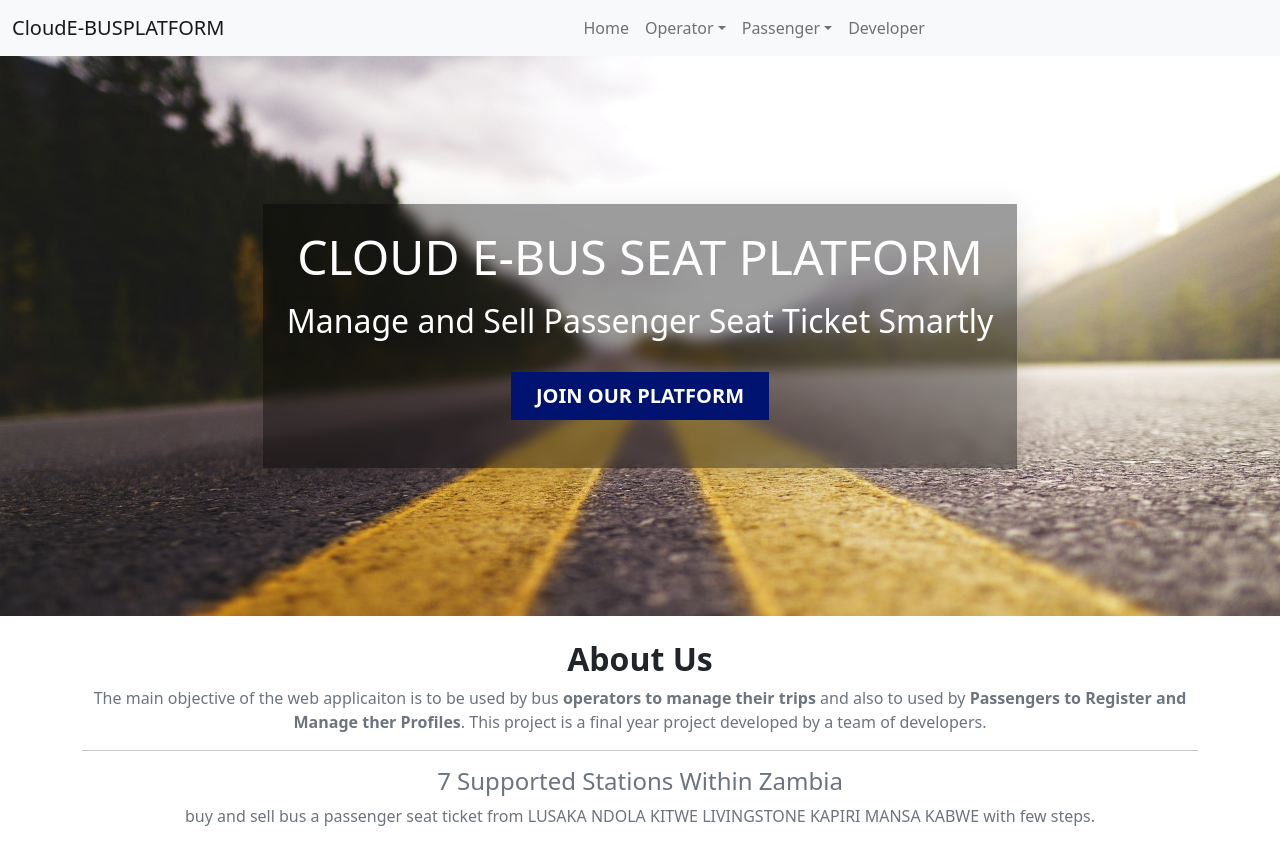
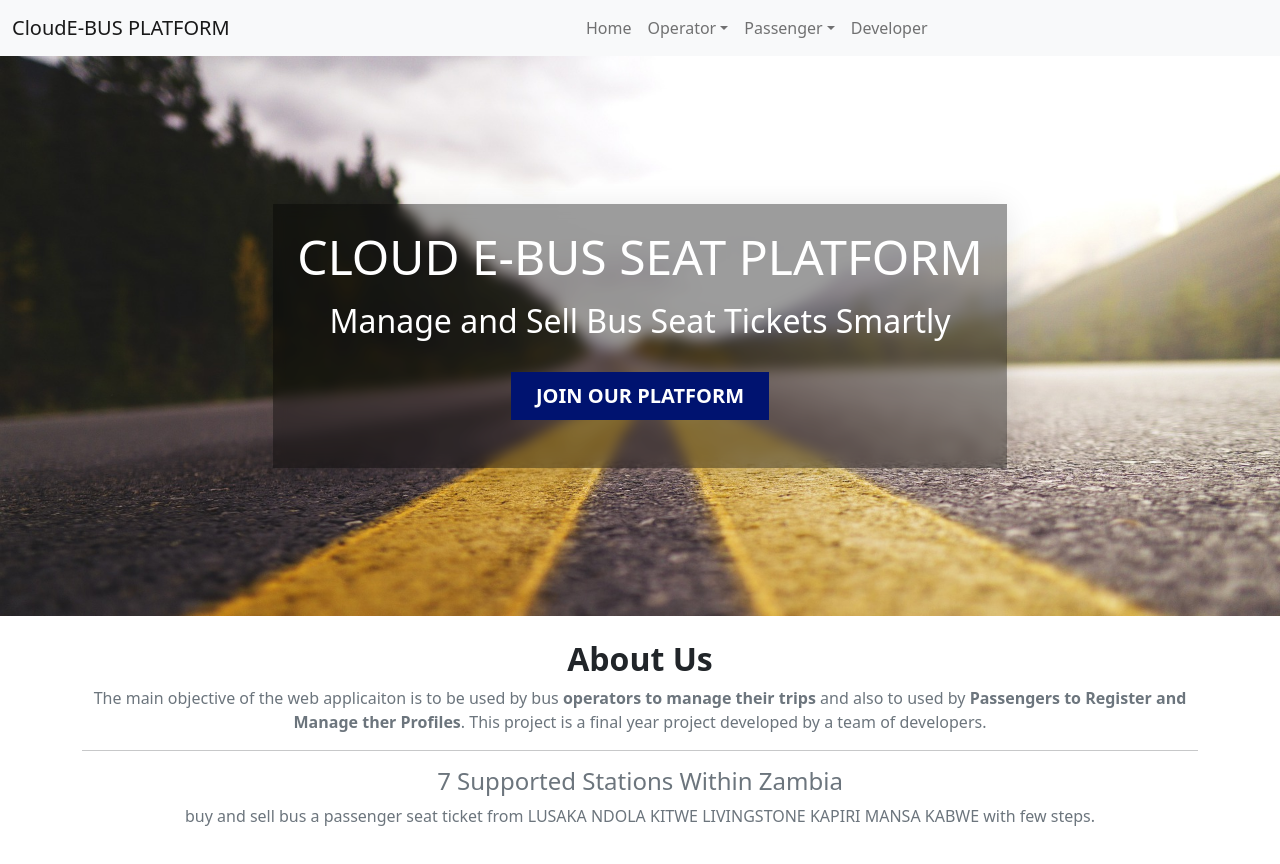
Before and after one commit to kennedyng/modern-bus-seat-booking-system, a Next.js app in the folder web_client/: page / in a window 1280 px wide. Shown: the top 864 px of the page. Built offline with nearby package versions, Linux system fonts and the light colour scheme; no server answers.

Commit message:
Hero Update

```diff
--- a/web_client/components/parts/Hero.jsx
+++ b/web_client/components/parts/Hero.jsx
@@ -9,11 +9,11 @@
           CLOUD E-BUS SEAT PLATFORM
         </p>
         <p className="h2 fw-lighter ">
-          Manage and Sell Passenger Seat Ticket Smartly
+          Manage and Sell Bus Seat Tickets Smartly
         </p>
         <button
           onClick={() => Router.push("/operator/auth/register")}
-          className="btn btn-primary my-4 fw-bolder btn-lg rounded-0 px-4"
+          className="btn btn-primary my-4 fw-bolder btn-lg rounded-0 px-4 "
         >
           JOIN OUR PLATFORM
         </button>
--- a/web_client/components/parts/NavBar.jsx
+++ b/web_client/components/parts/NavBar.jsx
@@ -8,7 +8,7 @@
     <nav className="navbar navbar-expand-lg bg-light">
       <div className="container-fluid fw-light">
         <Link href="/">
-          <a className="navbar-brand">CloudE-BUSPLATFORM</a>
+          <a className="navbar-brand">CloudE-BUS PLATFORM</a>
         </Link>
         <button
           className="navbar-toggler"
```
